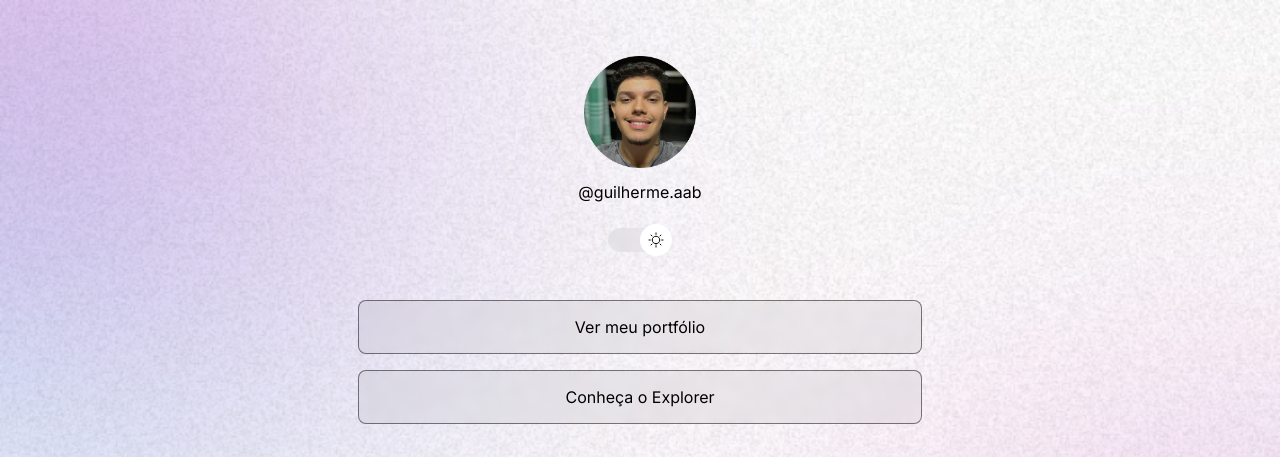
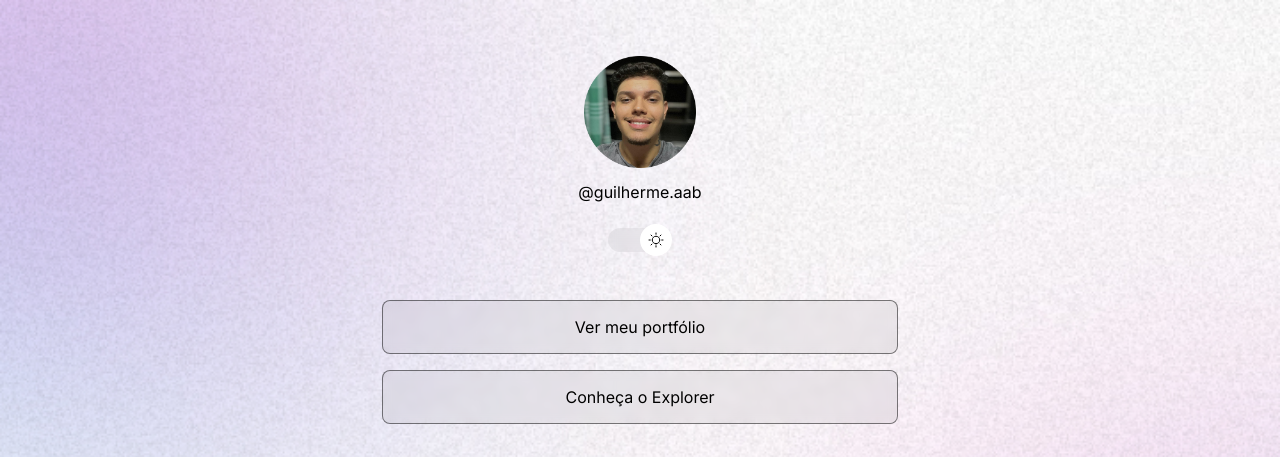
Before and after one commit to guilherme-augusto0611/My-Linktree, a plain HTML site: page index.html in a window 1280 px wide. Shown: the top 457 px of the page. Drawn offline with nearby package versions, Linux system fonts and the light colour scheme.

Commit message:
adjust container width

```diff
--- a/style.css
+++ b/style.css
@@ -36,8 +36,10 @@ body * {
 }
 
 #container {
-    width: 588px;
+    width: 100%;
+    max-width: 588px;
     margin: 56px auto 0px;
+    padding: 0 24px;
 }
 
 /*profile*/
```
